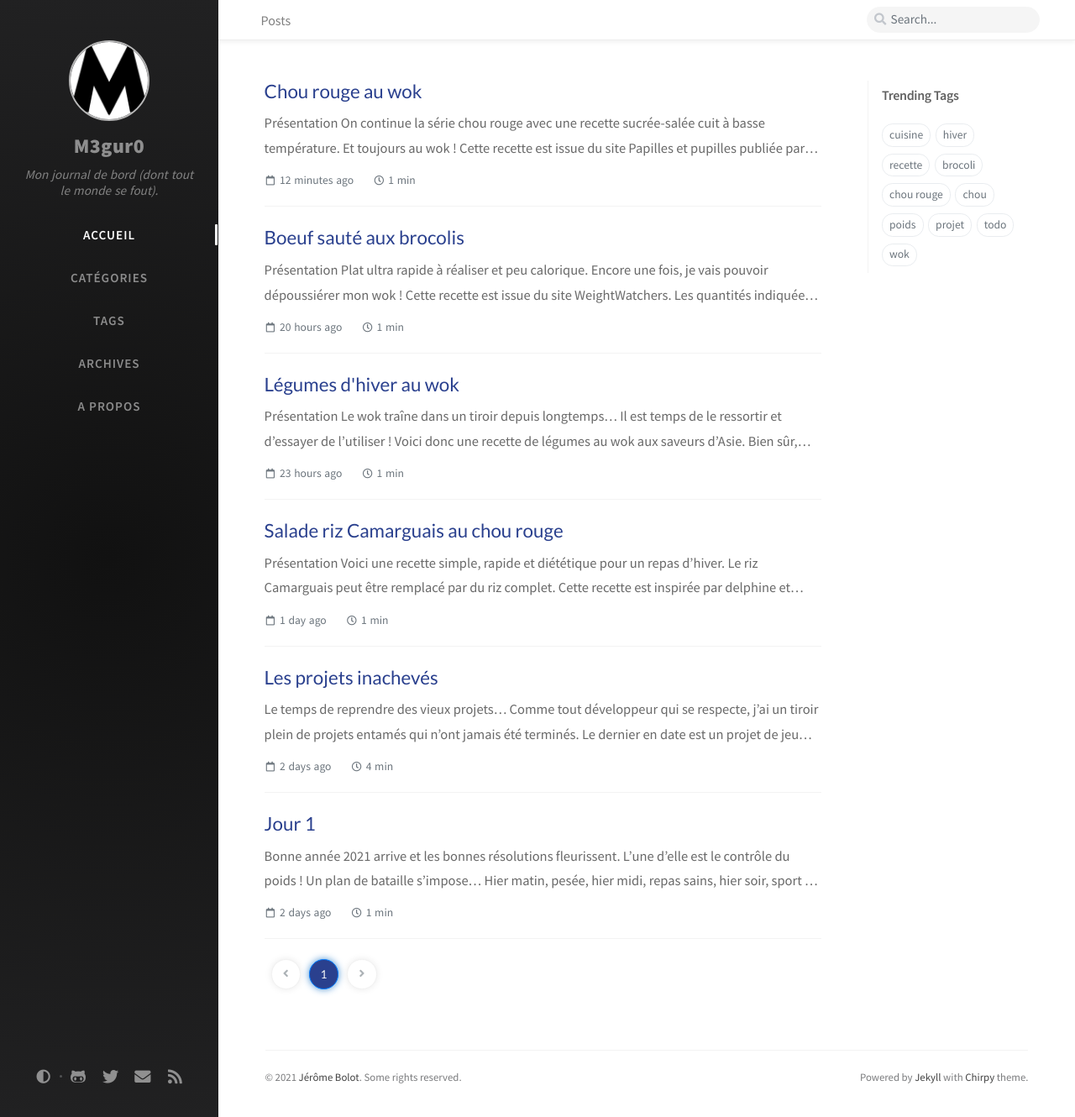
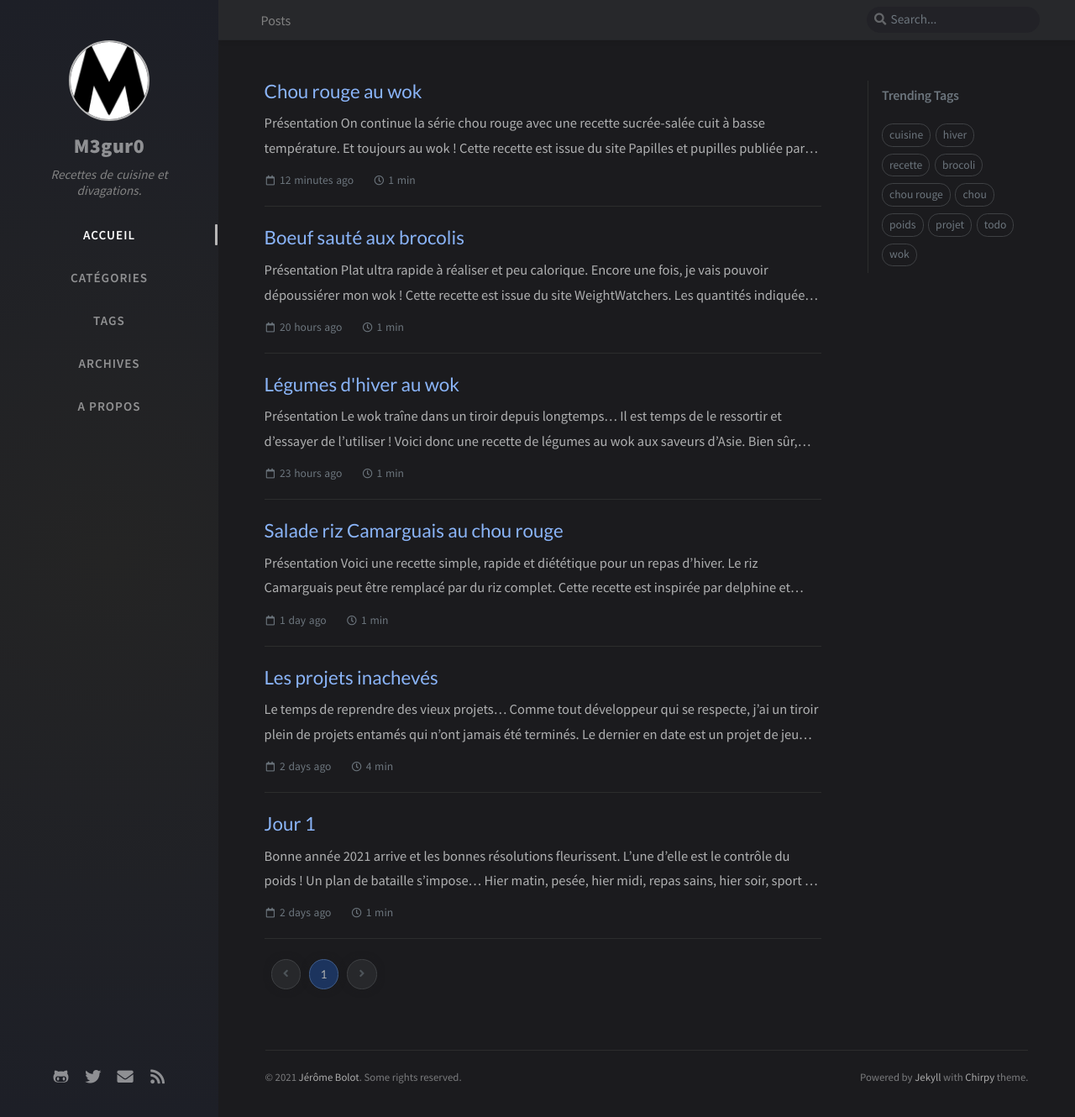
Before and after one commit to M3gur0/M3gur0.github.io, a Jekyll site: the page built from index.html, in a window 1280 px wide and 1330 px high. Shown: the whole window at 84% size. Built offline with Jekyll 4.4.1, drawn with Linux system fonts in a browser that asks for light colours; nearby versions of some CDN libraries; the list of posts is cut into pages by our own code; comment, search, counter and statistics services are not loaded.

Commit message:
change meta

```diff
--- a/_config.yml
+++ b/_config.yml
@@ -9,12 +9,11 @@
 # --------------------------
 title: M3gur0                          # the main title
 
-tagline: Mon journal de bord (dont tout le monde se fout).  # it will display as the sub-title
+tagline: Recettes de cuisine et divagations.  # it will display as the sub-title
 
 description: >-                        # used by seo meta and the atom feed
-  Mon journal de bord qui contient
-  des recettes de cuisine, un état de mes journées,
-  des pensées, des photos...
+  Blog contenant recettes de cuisine,
+  pensées, pense-bêtes, mémo techniques, photos...
 
 # fill in the base hostname & protocol for your site, e.g., 'https://username.github.io'
 url: 'https://m3gur0.github.io'
@@ -79,7 +78,7 @@ disqus:
 #
 #     dark   - Use the dark color scheme
 #
-theme_mode:   # <light|dark>
+theme_mode: dark
 
 # boolean type, the global switch for ToC in posts.
 toc: true
```
